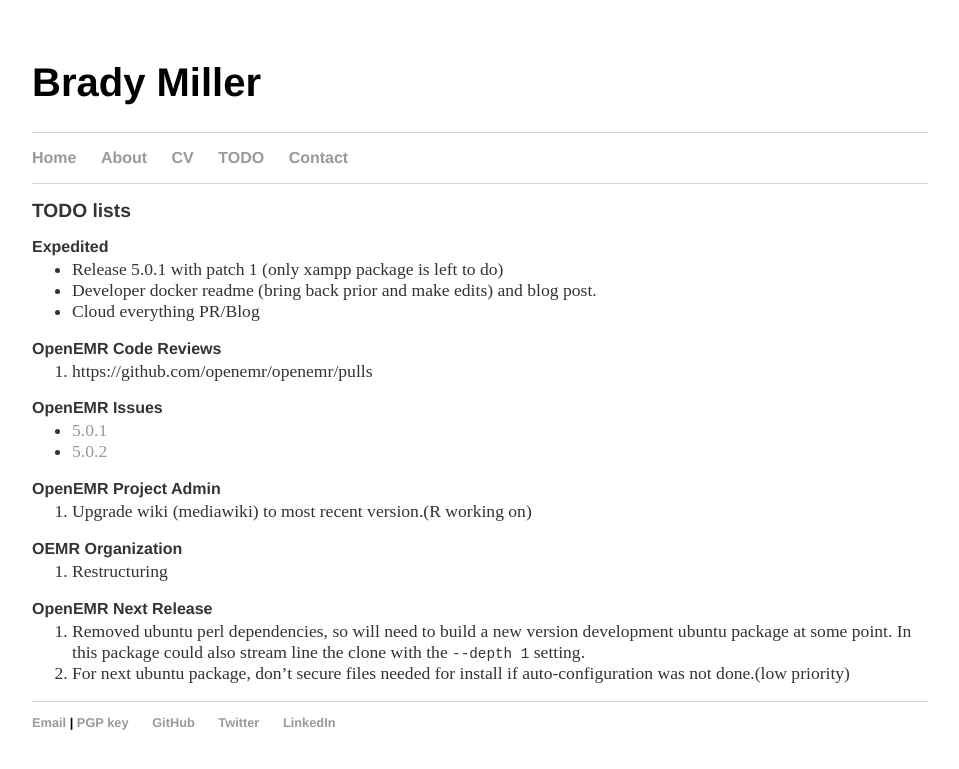
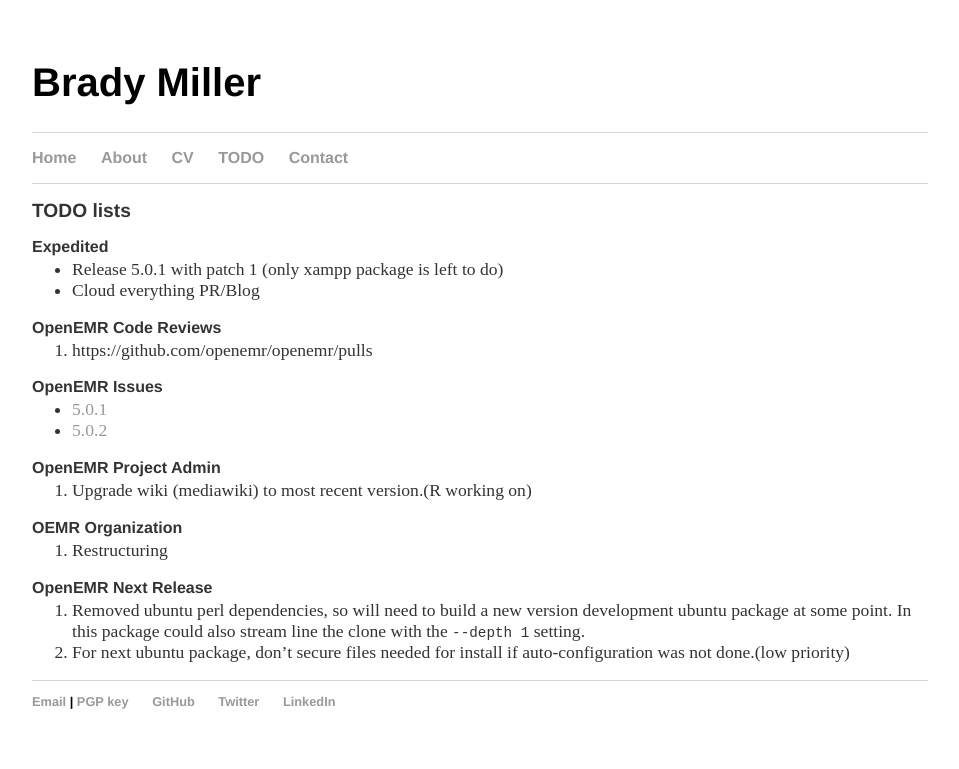
Before and after one commit to bradymiller/bradymiller.github.io, a Jekyll site: the page built from todo/index.md, in a window 1280 px wide. Shown: the top 769 px of the page, without its empty margins (160-1119 px from the left). Built offline with Jekyll 4.4.1, drawn with Linux system fonts in a browser that asks for light colours; our own code applies the rules of GitHub Pages for plain Markdown files.

Commit message:
Update index.md

```diff
--- a/todo/index.md
+++ b/todo/index.md
@@ -5,7 +5,6 @@
 
 ### Expedited
 * Release 5.0.1 with patch 1 (only xampp package is left to do)
-* Developer docker readme (bring back prior and make edits) and blog post.
 * Cloud everything PR/Blog
 
 ### OpenEMR Code Reviews
```
